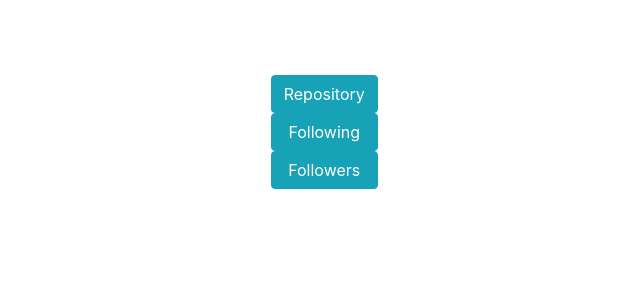
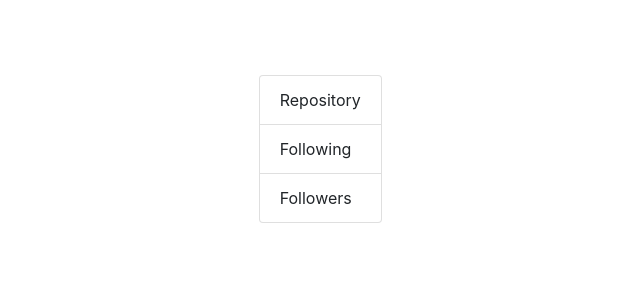
Before and after one commit to renvelvet/js-async-github-profile, a plain HTML site: page index.html in a window 1280 px wide. Shown: the whole page, without its empty margins (404-1044 px from the left). Drawn offline with nearby package versions, Linux system fonts and the light colour scheme; no server answers.

Commit message:
edit list

```diff
--- a/assets/style.css
+++ b/assets/style.css
@@ -7,9 +7,6 @@ h3 {
   flex-direction: row;
   justify-content: space-around;
 }
-.button {
+.list {
   margin: 75px;
-  display: flex;
-  flex-direction: column;
-  align-content: space-around;
 }
--- a/index.html
+++ b/index.html
@@ -19,14 +19,12 @@
         <img src="" alt="" />
         <h3 id="username"></h3>
       </div>
-      <div class="button">
-        <button type="button" class="btn btn-info" id="repo">Repository</button>
-        <button type="button" class="btn btn-info" id="following">
-          Following
-        </button>
-        <button type="button" class="btn btn-info" id="followers">
-          Followers
-        </button>
+      <div class="list">
+        <ul class="list-group">
+          <li class="list-group-item" id="repo">Repository</li>
+          <li class="list-group-item" id="following">Following</li>
+          <li class="list-group-item" id="followers">Followers</li>
+        </ul>
       </div>
     </div>
     <script src="./index.js"></script>
```
